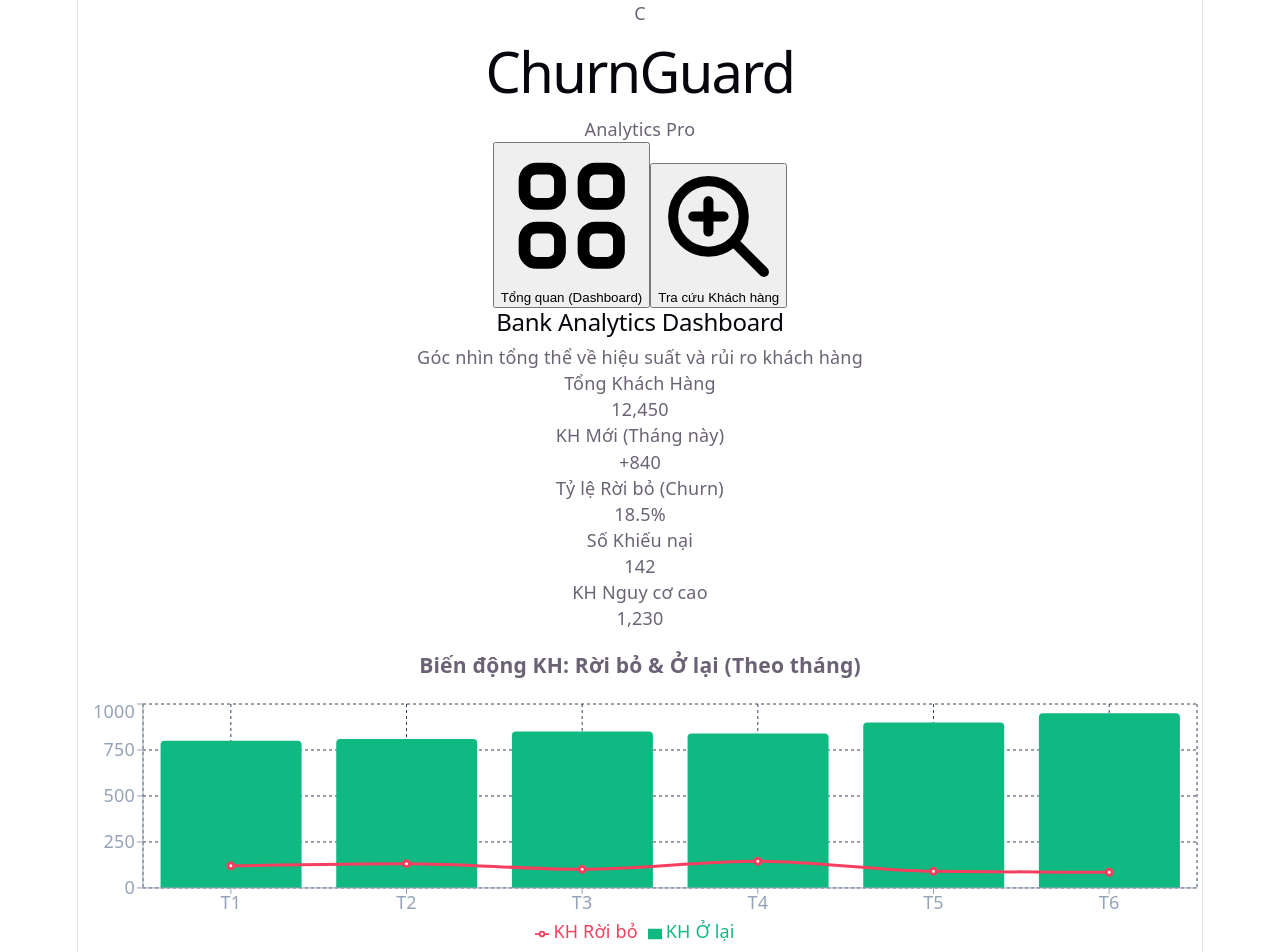
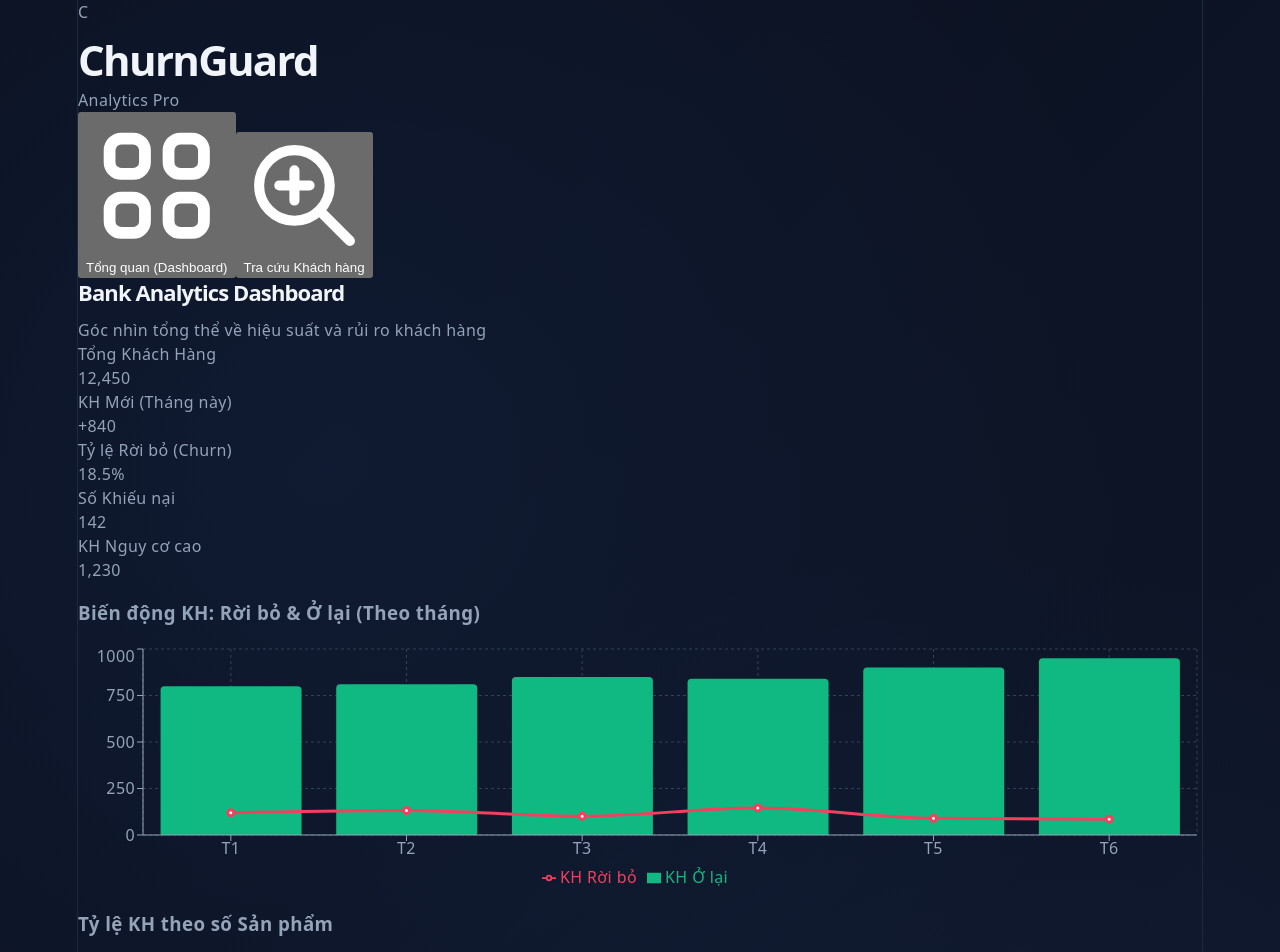
Before and after one commit to phamhue18102001-maker/Customer_Churn_Prediction, a React (Vite) app in the folder bank-churn-frontend/: page / in a window 1280 px wide. Shown: the top 952 px of the page. Built offline with nearby package versions, Linux system fonts and the light colour scheme.

Commit message:
Cập nhật Dashboard

```diff
--- a/bank-churn-frontend/src/App.css
+++ b/bank-churn-frontend/src/App.css
@@ -1,12 +1,17 @@
-/* Thiết lập cơ bản và biến màu sắc đồng bộ với Tailwind Slate Palette */
+/* ==================== FILE 2: app.css (ĐÃ VIẾT LẠI - DASHBOARD SPECIFIC) ==================== */
+/* Thiết lập cơ bản + biến đồng bộ hoàn toàn với index.css (đẹp, tối, ngân hàng) */
 :root {
   --bg-main: #0b1120;
   --accent: #3b82f6;
   --border: #1e293b;
   --text-main: #94a3b8;
+  --text-head: #f1f5f9;
+  --card-bg: #1e2937;
+  --shadow: 0 25px 50px -12px rgb(0 0 0 / 0.45), 0 10px 15px -3px rgb(0 0 0 / 0.35);
+  --accent-soft: rgba(59, 130, 246, 0.15);
 }
 
-/* Reset cơ bản */
+/* Reset */
 * {
   margin: 0;
   padding: 0;
@@ -15,28 +20,91 @@
 
 body {
   font-family: 'Inter', system-ui, -apple-system, sans-serif;
-  background-color: var(--bg-main);
+  background: inherit; /* Kế thừa background đẹp từ index.css */
   color: var(--text-main);
   -webkit-font-smoothing: antialiased;
 }
 
-/* Hiệu ứng Fade In cho kết quả tìm kiếm khách hàng */
+/* ==================== DASHBOARD CARDS - VIỀN + ĐỔ BÓNG (tất cả phần tổng quan & chi tiết KH) ==================== */
+.card,
+.dashboard-card,
+.churn-overview,
+.customer-detail,
+.customer-info-box,
+.prediction-box,
+.chart-wrapper {
+  background-color: var(--card-bg);
+  border: 1px solid var(--border);
+  border-radius: 16px;
+  box-shadow: var(--shadow);
+  padding: 24px;
+  margin-bottom: 24px;
+  transition: all 0.3s cubic-bezier(0.4, 0, 0.2, 1);
+  position: relative;
+  overflow: hidden;
+}
+
+/* Hover hiệu ứng liên kết đẹp */
+.card:hover,
+.dashboard-card:hover,
+.churn-overview:hover,
+.customer-detail:hover {
+  transform: translateY(-6px);
+  box-shadow: 0 35px 70px -15px rgb(0 0 0 / 0.55);
+  border-color: var(--accent);
+}
+
+/* Kẻ viền nổi bật cho phần dự đoán rời bỏ */
+.prediction-box {
+  border-color: var(--accent-border);
+  background: linear-gradient(135deg, var(--card-bg), rgba(59, 130, 246, 0.08));
+}
+
+/* ==================== BACKGROUND + LIÊN KẾT TOÀN BỘ DASHBOARD ==================== */
+.dashboard-container {
+  background: transparent;
+}
+
+/* Thanh tìm kiếm KH cá nhân (đẹp, focus nổi bật) */
+.search-bar {
+  width: 100%;
+  max-width: 420px;
+  background: #1e2937;
+  border: 1px solid var(--border);
+  border-radius: 9999px;
+  padding: 14px 24px;
+  font-size: 16px;
+  color: var(--text-head);
+  transition: all 0.3s ease;
+}
+
+.search-bar:focus {
+  outline: none;
+  border-color: var(--accent);
+  box-shadow: 0 0 0 4px var(--accent-soft);
+}
+
+/* ==================== BIỂU ĐỒ & CHART (Recharts) ==================== */
+.recharts-responsive-container {
+  margin-top: 12px;
+  border-radius: 12px;
+}
+
+.chart-wrapper {
+  padding: 20px;
+}
+
+/* ==================== HIỆU ỨNG & SCROLLBAR (giữ nguyên nhưng phối màu đẹp hơn) ==================== */
 .animate-fadeIn {
   animation: fadeIn 0.5s ease-out forwards;
 }
 
 @keyframes fadeIn {
-  from {
-    opacity: 0;
-    transform: translateY(10px);
-  }
-  to {
-    opacity: 1;
-    transform: translateY(0);
-  }
+  from { opacity: 0; transform: translateY(12px); }
+  to { opacity: 1; transform: translateY(0); }
 }
 
-/* Tùy chỉnh thanh cuộn (Scrollbar) cho Dashboard chuyên nghiệp hơn */
+
 ::-webkit-scrollbar {
   width: 6px;
 }
@@ -46,21 +114,33 @@ body {
 }
 
 ::-webkit-scrollbar-thumb {
-  background: #334155;
+  background: #475569;
   border-radius: 10px;
 }
 
 ::-webkit-scrollbar-thumb:hover {
-  background: #475569;
+  background: #64748b;
 }
 
-/* Đảm bảo Recharts (biểu đồ) hiển thị responsive tốt */
-.recharts-responsive-container {
-  margin-top: 10px;
+/* Input focus chung */
+input:focus {
+  outline: none;
+  box-shadow: 0 0 0 3px var(--accent-soft);
+  border-color: var(--accent);
 }
 
-/* Hiệu ứng focus cho các input tìm kiếm */
-input:focus {
-  outline: none;
-  box-shadow: 0 0 0 2px rgba(59, 130, 246, 0.5);
+/* Chữ rõ ràng + phối màu chuyên nghiệp */
+h1, h2, .section-title {
+  color: var(--text-head);
 }
+
+.metric-value {
+  color: var(--accent);
+  font-weight: 600;
+}
+
+/* Đảm bảo mọi phần (tổng quan KH, biểu đồ rời bỏ, KH cá nhân, dự đoán) đều có viền + bóng + liên kết màu */
+.customer-info-box,
+.prediction-box {
+  margin-top: 16px;
+}
--- a/bank-churn-frontend/src/index.css
+++ b/bank-churn-frontend/src/index.css
@@ -1,23 +1,24 @@
+/* ==================== FILE 1: index.css (ĐÃ SỬA LỖI) ==================== */
 :root {
-  --text: #6b6375;
-  --text-h: #08060d;
-  --bg: #fff;
-  --border: #e5e4e7;
-  --code-bg: #f4f3ec;
-  --accent: #aa3bff;
-  --accent-bg: rgba(170, 59, 255, 0.1);
-  --accent-border: rgba(170, 59, 255, 0.5);
-  --social-bg: rgba(244, 243, 236, 0.5);
-  --shadow:
-    rgba(0, 0, 0, 0.1) 0 10px 15px -3px, rgba(0, 0, 0, 0.05) 0 4px 6px -2px;
+  --text: #94a3b8;
+  --text-h: #f1f5f9;
+  --bg: #0b1120;
+  --border: #1e293b;
+  --code-bg: #1e2937;
+  --accent: #3b82f6;
+  --accent-bg: rgba(59, 130, 246, 0.15);
+  --accent-border: rgba(59, 130, 246, 0.5);
+  --social-bg: rgba(15, 23, 42, 0.5);
+  --shadow: 0 25px 50px -12px rgb(0 0 0 / 0.45), 0 10px 15px -3px rgb(0 0 0 / 0.35);
+  --card-bg: #1e2937;
 
   --sans: system-ui, 'Segoe UI', Roboto, sans-serif;
   --heading: system-ui, 'Segoe UI', Roboto, sans-serif;
   --mono: ui-monospace, Consolas, monospace;
 
-  font: 18px/145% var(--sans);
-  letter-spacing: 0.18px;
-  color-scheme: light dark;
+  font: 16px/150% var(--sans);
+  letter-spacing: 0.025em;
+  color-scheme: dark;
   color: var(--text);
   background: var(--bg);
   font-synthesis: none;
@@ -26,86 +27,72 @@
   -moz-osx-font-smoothing: grayscale;
 
   @media (max-width: 1024px) {
-    font-size: 16px;
+    font-size: 15px;
   }
 }
 
-@media (prefers-color-scheme: dark) {
-  :root {
-    --text: #9ca3af;
-    --text-h: #f3f4f6;
-    --bg: #16171d;
-    --border: #2e303a;
-    --code-bg: #1f2028;
-    --accent: #c084fc;
-    --accent-bg: rgba(192, 132, 252, 0.15);
-    --accent-border: rgba(192, 132, 252, 0.5);
-    --social-bg: rgba(47, 48, 58, 0.5);
-    --shadow:
-      rgba(0, 0, 0, 0.4) 0 10px 15px -3px, rgba(0, 0, 0, 0.25) 0 4px 6px -2px;
-  }
-
-  #social .button-icon {
-    filter: invert(1) brightness(2);
-  }
-}
-
+/* BACKGROUND ĐẸP NHẤT */
 body {
   margin: 0;
+  background:
+    radial-gradient(circle at 25% 25%, rgba(59, 130, 246, 0.07) 0%, transparent 50%),
+    radial-gradient(circle at 75% 75%, rgba(59, 130, 246, 0.07) 0%, transparent 50%),
+    linear-gradient(135deg, #0b1120 0%, #0f172a 100%);
 }
 
 #root {
   width: 1126px;
   max-width: 100%;
   margin: 0 auto;
-  text-align: center;
-  border-inline: 1px solid var(--border);
+
+  /* ✅ ĐÃ SỬA: border-inline → border-left + border-right */
+  border-left: 1px solid var(--border);
+  border-right: 1px solid var(--border);
+
   min-height: 100svh;
   display: flex;
   flex-direction: column;
   box-sizing: border-box;
+  background: transparent;
 }
 
-h1,
-h2 {
+h1, h2 {
   font-family: var(--heading);
-  font-weight: 500;
+  font-weight: 600;
   color: var(--text-h);
+  letter-spacing: -0.04em;
 }
 
 h1 {
-  font-size: 56px;
-  letter-spacing: -1.68px;
-  margin: 32px 0;
+  font-size: 42px;
+  margin: 24px 0 16px;
   @media (max-width: 1024px) {
-    font-size: 36px;
-    margin: 20px 0;
+    font-size: 32px;
+    margin: 16px 0;
   }
 }
+
 h2 {
-  font-size: 24px;
-  line-height: 118%;
-  letter-spacing: -0.24px;
-  margin: 0 0 8px;
+  font-size: 22px;
+  line-height: 130%;
+  margin: 0 0 12px;
   @media (max-width: 1024px) {
-    font-size: 20px;
+    font-size: 18px;
   }
 }
+
 p {
   margin: 0;
+  color: var(--text);
 }
 
-code,
-.counter {
+code, .counter {
   font-family: var(--mono);
   display: inline-flex;
-  border-radius: 4px;
+  border-radius: 6px;
   color: var(--text-h);
+
+  background: var(--code-bg);
+  padding: 4px 10px;
+  font-size: 14px;
 }
-
-code {
-  font-size: 15px;
-  line-height: 135%;
-  padding: 4px 8px;
-  background: var(--code-bg);
-}
```
Also changed, not shown: 1 other file (tests, documents, lock files or other folders).
